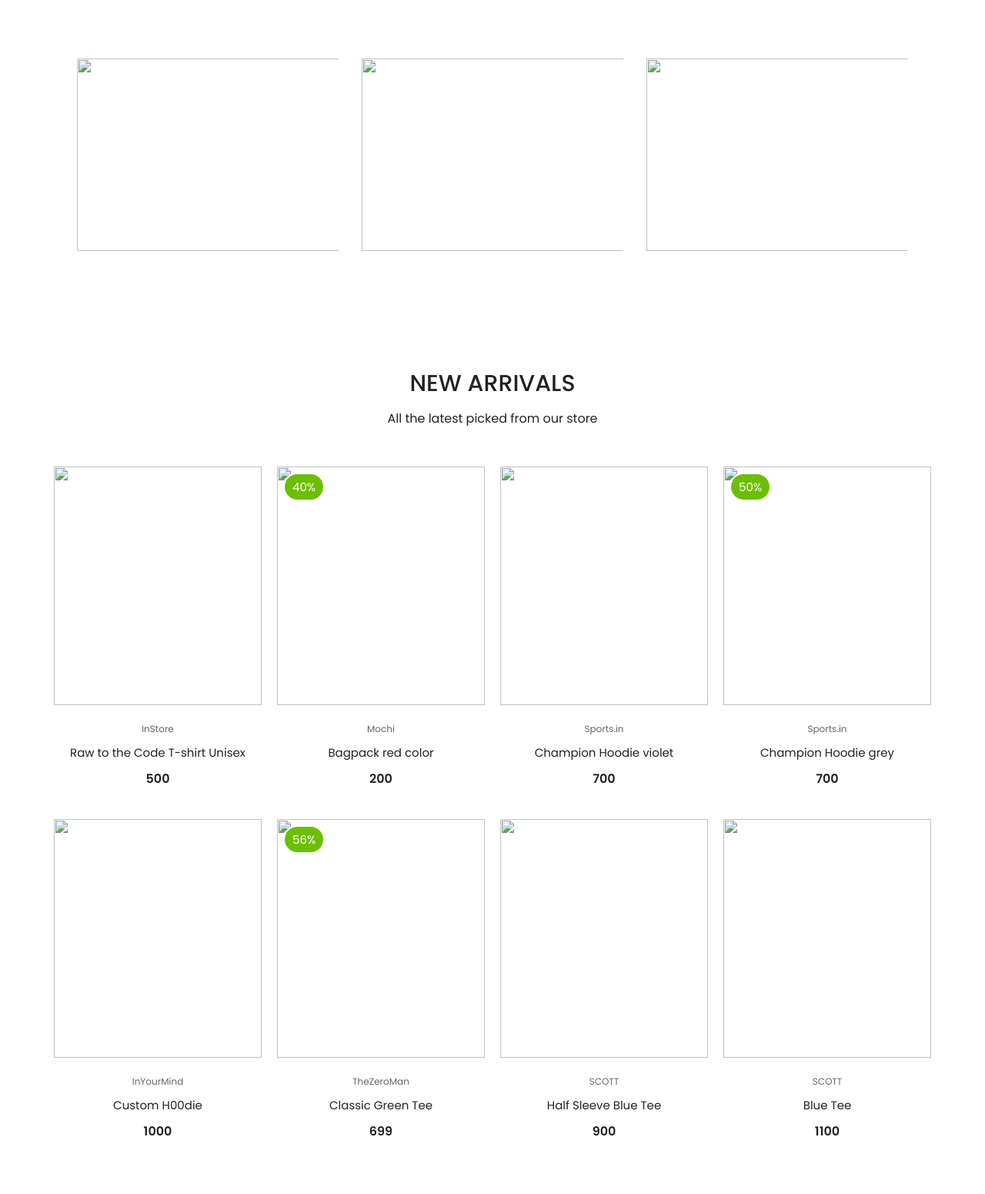
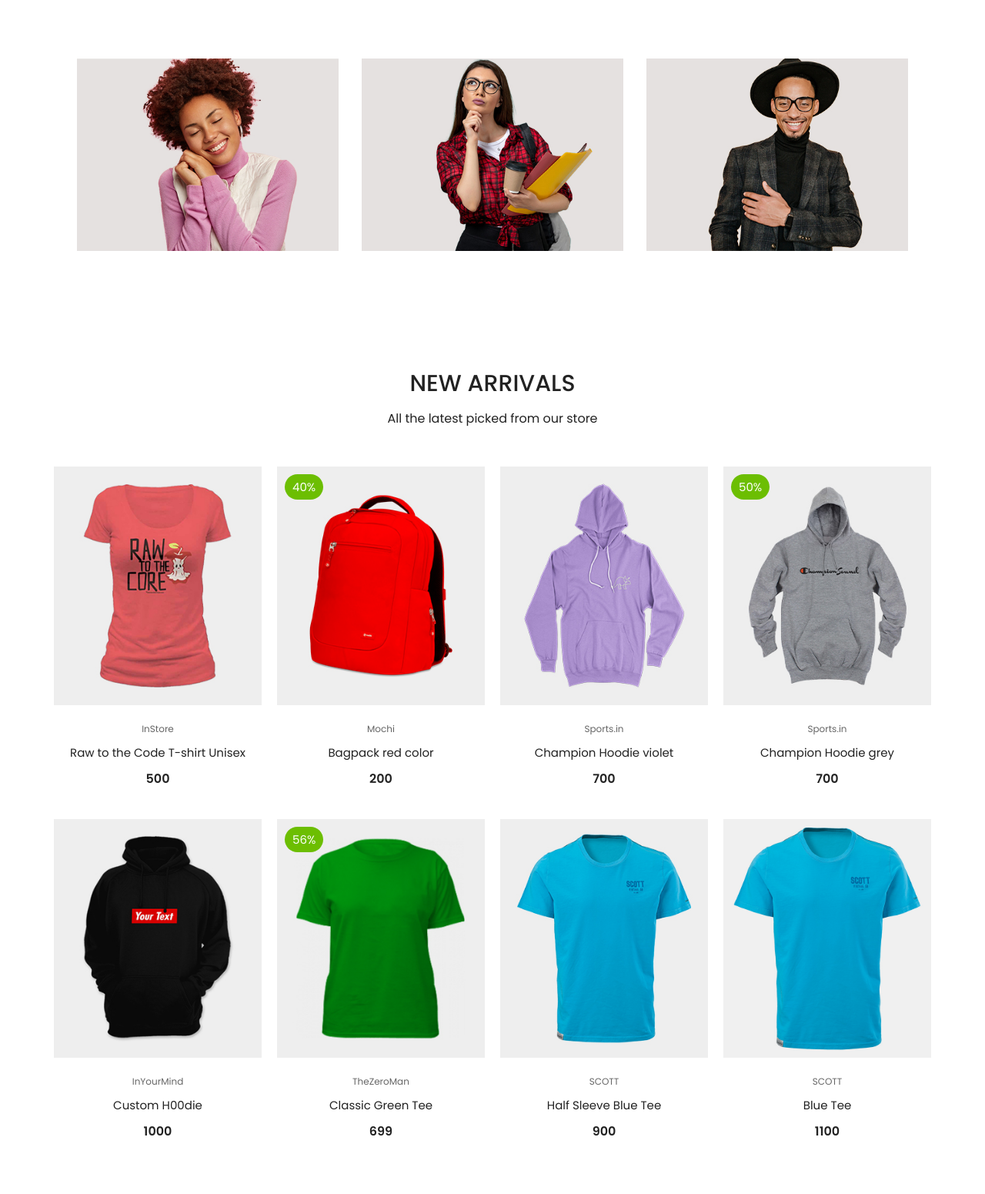
Before and after one commit to blessedSamJoshua/myEkart, a plain HTML site: page index.html in a window 1280 px wide. Shown: the part 869-2420 px from the top of the page at 77% size. Drawn offline with nearby package versions, Linux system fonts and the light colour scheme; the site is published under a folder, as on GitHub Pages, so addresses that start at the root find nothing.

Commit message:
Update index.html

```diff
--- a/index.html
+++ b/index.html
@@ -98,19 +98,19 @@
     <section class="section category">
         <div class="cat-center">
             <div class="cat">
-                <img src="/images/cat3.jpg" alt="">
+                <img src="./images/cat3.jpg" alt="">
                 <div>
                     <p>WOMEN'S WEAR</p>
                 </div>
             </div>
             <div class="cat">
-                <img src="/images/cat2.jpg" alt="">
+                <img src="./images/cat2.jpg" alt="">
                 <div>
                     <p>ACCESSORIES</p>
                 </div>
             </div>
             <div class="cat">
-                <img src="/images/cat1.jpg" alt="">
+                <img src="./images/cat1.jpg" alt="">
                 <div>
                     <p>MEN'S WEAR</p>
                 </div>
@@ -128,7 +128,7 @@
         <div class="product-center">
             <div class="product-item">
                 <div class="overlay">
-                    <a href="productDetails.html" class="product-thumb"><img src="/images/product-1.jpg" alt=""></a>
+                    <a href="productDetails.html" class="product-thumb"><img src="./images/product-1.jpg" alt=""></a>
                 </div>
                 <div class="product-info">
                     <span class="brand">InStore</span>
@@ -145,7 +145,7 @@
 
             <div class="product-item">
                 <div class="overlay">
-                    <a href="productDetails.html" class="product-thumb"><img src="/images/product-2.jpg" alt=""></a>
+                    <a href="productDetails.html" class="product-thumb"><img src="./images/product-2.jpg" alt=""></a>
                     <span class="discount">40%</span>
                 </div>
                 <div class="product-info">
@@ -163,7 +163,7 @@
 
             <div class="product-item">
                 <div class="overlay">
-                    <a href="productDetails.html" class="product-thumb"><img src="/images/product-3.jpg" alt=""></a>
+                    <a href="productDetails.html" class="product-thumb"><img src="./images/product-3.jpg" alt=""></a>
                 </div>
                 <div class="product-info">
                     <span class="brand">Sports.in</span>
@@ -180,7 +180,7 @@
 
             <div class="product-item">
                 <div class="overlay">
-                    <a href="productDetails.html" class="product-thumb"><img src="/images/product-4.jpg" alt=""></a>
+                    <a href="productDetails.html" class="product-thumb"><img src="./images/product-4.jpg" alt=""></a>
                     <span class="discount">50%</span>
                 </div>
                 <div class="product-info">
@@ -198,7 +198,7 @@
 
             <div class="product-item">
                 <div class="overlay">
-                    <a href="productDetails.html" class="product-thumb"><img src="/images/product-5.jpg" alt=""></a>
+                    <a href="productDetails.html" class="product-thumb"><img src="./images/product-5.jpg" alt=""></a>
                 </div>
                 <div class="product-info">
                     <span class="brand">InYourMind</span>
@@ -215,7 +215,7 @@
 
             <div class="product-item">
                 <div class="overlay">
-                    <a href="productDetails.html" class="product-thumb"><img src="/images/product-6.jpg" alt=""></a>
+                    <a href="productDetails.html" class="product-thumb"><img src="./images/product-6.jpg" alt=""></a>
                     <span class="discount">56%</span>
                 </div>
                 <div class="product-info">
@@ -233,7 +233,7 @@
 
             <div class="product-item">
                 <div class="overlay">
-                    <a href="productDetails.html" class="product-thumb"><img src="/images/product-7.jpg" alt=""></a>
+                    <a href="productDetails.html" class="product-thumb"><img src="./images/product-7.jpg" alt=""></a>
                 </div>
                 <div class="product-info">
                     <span class="brand">SCOTT</span>
@@ -250,7 +250,7 @@
 
             <div class="product-item">
                 <div class="overlay">
-                    <a href="productDetails.html" class="product-thumb"><img src="/images/product-8.jpg" alt=""></a>
+                    <a href="productDetails.html" class="product-thumb"><img src="./images/product-8.jpg" alt=""></a>
                 </div>
                 <div class="product-info">
                     <span class="brand">SCOTT</span>
@@ -276,7 +276,7 @@
             <a href="" class="btn btn-1">Discover Now</a>
         </div>
         <div class="right">
-            <img src="/images/banner.png" alt="">
+            <img src="./images/banner.png" alt="">
         </div>
     </section>
 
@@ -290,7 +290,7 @@
         <div class="product-center">
             <div class="product-item">
                 <div class="overlay">
-                    <a href="productDetails.html" class="product-thumb"><img src="/images/product-6.jpg" alt=""></a>
+                    <a href="productDetails.html" class="product-thumb"><img src="./images/product-6.jpg" alt=""></a>
                 </div>
                 <div class="product-info">
                     <span>MEN'S CLOTHES</span>
@@ -304,7 +304,7 @@
 
             <div class="product-item">
                 <div class="overlay">
-                    <a href="productDetails.html" class="product-thumb"><img src="/images/product-1.jpg" alt=""></a>
+                    <a href="productDetails.html" class="product-thumb"><img src="./images/product-1.jpg" alt=""></a>
                     <span class="discount">50%</span>
                 </div>
                 <div class="product-info">
@@ -318,7 +318,7 @@
 
             <div class="product-item">
                 <div class="overlay">
-                    <a href="productDetails.html" class="product-thumb"><img src="/images/product-3.jpg" alt=""></a>
+                    <a href="productDetails.html" class="product-thumb"><img src="./images/product-3.jpg" alt=""></a>
                 </div>
                 <div class="product-info">
                     <span>MEN'S CLOTHES</span>
@@ -331,7 +331,7 @@
 
             <div class="product-item">
                 <div class="overlay">
-                    <a href="productDetails.html" class="product-thumb"><img src="/images/product-5.jpg" alt=""></a>
+                    <a href="productDetails.html" class="product-thumb"><img src="./images/product-5.jpg" alt=""></a>
                     <span class="discount">56%</span>
                 </div>
                 <div class="product-info">
```
